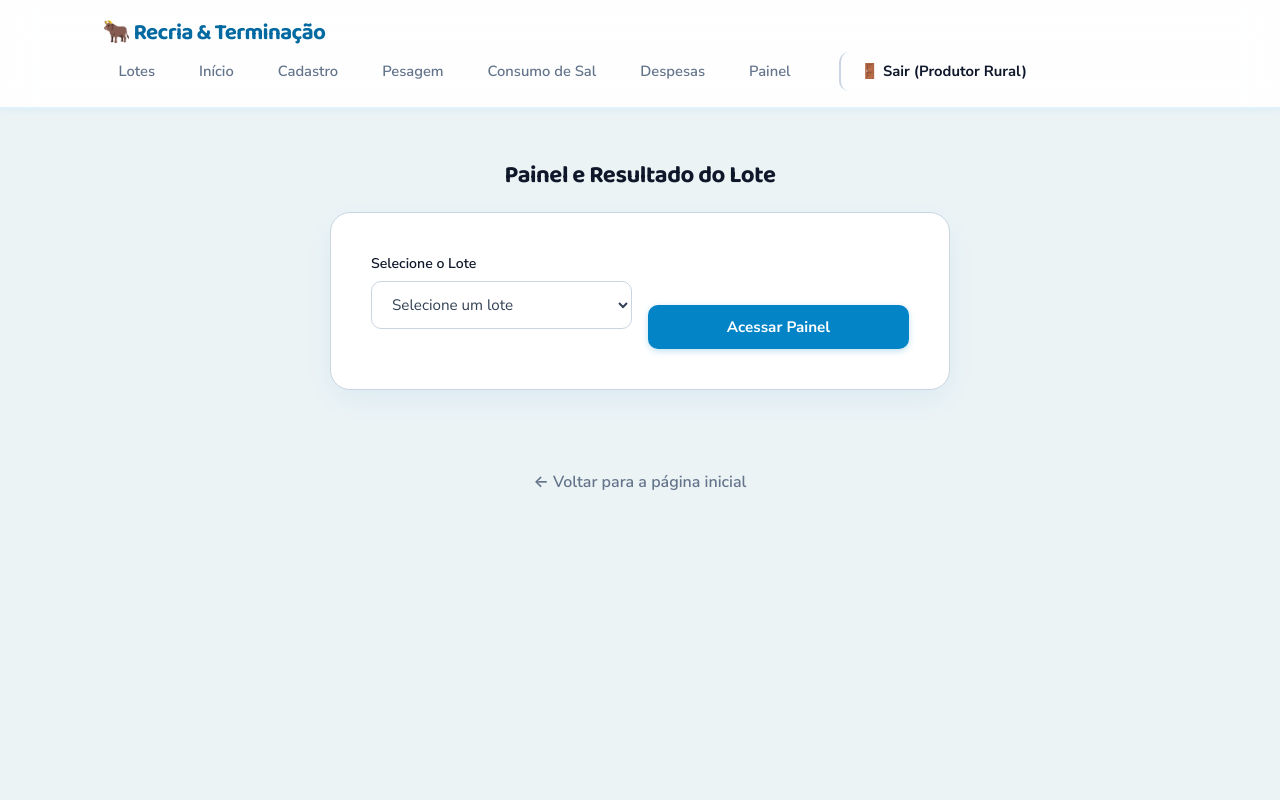
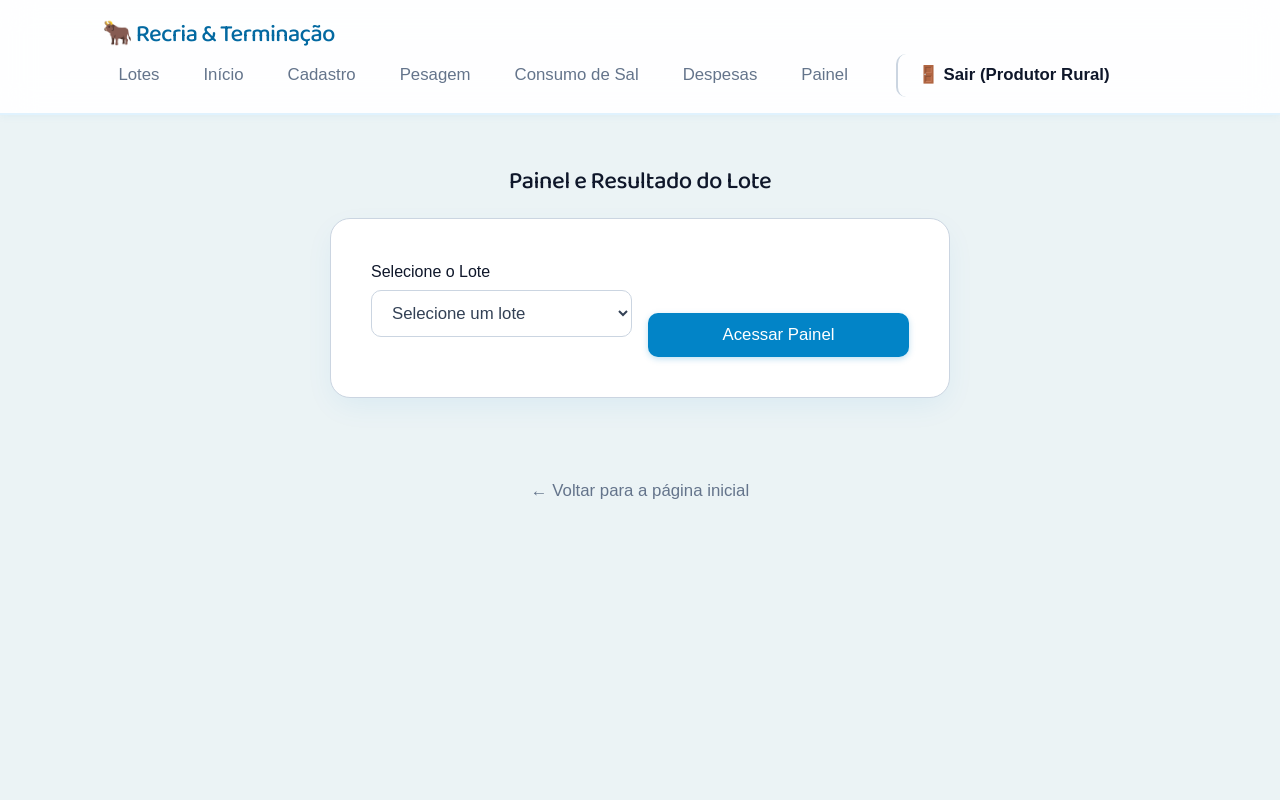
Before and after one commit to tiagosabaini/projeto-software-agro-recria-terminacao, a Flask app: page /painel in a window 1280 px wide. Run offline with Flask 3, Linux system fonts and the light colour scheme; a user stored in the database is signed in; data that the repository does not hold is empty.

Commit message:
aplica fonte customizada Story Script em todo o site mantendo o layout

```diff
--- a/static/style.css
+++ b/static/style.css
@@ -1,3 +1,13 @@
+/* --- DEFINIÇÃO DA FONTE CUSTOMIZADA --- */
+@import url('https://fonts.googleapis.com/css2?family=Nunito+Sans:wght@400;600;700&family=Baloo+2:wght@700;800&display=swap');
+
+/* Se a fonte Story Script for local ou importada, ela será aplicada abaixo */
+.story-script-regular {
+    font-family: "Story Script", sans-serif;
+    font-weight: 400;
+    font-style: normal;
+}
+
 /* --- RESET E BASE --- */
 * {
     box-sizing: border-box;
@@ -33,7 +40,7 @@
 }
 
 body {
-    font-family: 'Nunito Sans', -apple-system, BlinkMacSystemFont, 'Segoe UI', Roboto, sans-serif;
+    font-family: "Story Script", 'Nunito Sans', -apple-system, BlinkMacSystemFont, 'Segoe UI', Roboto, sans-serif;
     background-color: var(--fundo-principal);
     color: var(--texto-corpo);
     line-height: 1.6;
@@ -43,9 +50,9 @@ body {
 }
 
 h1, h2, h3, h4 {
-    font-family: 'Baloo 2', 'Nunito Sans', sans-serif;
+    font-family: "Story Script", 'Baloo 2', 'Nunito Sans', sans-serif;
     color: var(--texto-titulo);
-    font-weight: 700;
+    font-weight: 400;
     text-align: center;
     margin-bottom: 16px;
     letter-spacing: -0.02em;
@@ -70,9 +77,9 @@ h1, h2, h3, h4 {
 }
 
 .navbar-marca {
-    font-family: 'Baloo 2', sans-serif;
-    font-weight: 800;
-    font-size: 1.4rem;
+    font-family: "Story Script", 'Baloo 2', sans-serif;
+    font-weight: 400;
+    font-size: 1.5rem;
     letter-spacing: -0.03em;
     color: var(--azul-escuro);
 }
@@ -84,10 +91,11 @@ h1, h2, h3, h4 {
 }
 
 .navbar-links a {
+    font-family: "Story Script", sans-serif;
     color: var(--texto-suave);
     text-decoration: none;
-    font-size: 0.92rem;
-    font-weight: 600;
+    font-size: 1.05rem;
+    font-weight: 400;
     padding: 8px 16px;
     border-radius: var(--raio-peq);
     transition: var(--transicao);
@@ -250,21 +257,22 @@ button.menu-mobile-btn {
 }
 
 .campo label {
+    font-family: "Story Script", sans-serif;
     display: block;
     margin-bottom: 6px;
-    font-weight: 600;
-    font-size: 0.88rem;
+    font-weight: 400;
+    font-size: 1rem;
     color: var(--texto-titulo);
 }
 
 .campo input,
 .campo select {
+    font-family: "Story Script", sans-serif;
     width: 100%;
     padding: 12px 16px;
     border: 1px solid var(--borda);
     border-radius: var(--raio-peq);
-    font-size: 0.95rem;
-    font-family: inherit;
+    font-size: 1.05rem;
     background-color: #FFFFFF;
     transition: var(--transicao);
     color: var(--texto-corpo);
@@ -287,14 +295,14 @@ button.menu-mobile-btn {
 /* --- BOTÕES CLÍNICOS --- */
 button,
 .botao {
+    font-family: "Story Script", sans-serif;
     background-color: var(--azul-hospitalar);
     color: #FFFFFF;
     border: none;
     padding: 12px 24px;
     border-radius: var(--raio-peq);
-    font-size: 0.95rem;
-    font-weight: 700;
-    font-family: inherit;
+    font-size: 1.05rem;
+    font-weight: 400;
     cursor: pointer;
     display: inline-flex;
     justify-content: center;
@@ -323,13 +331,15 @@ button:active,
 }
 
 .voltar {
+    font-family: "Story Script", sans-serif;
     display: inline-flex;
     align-items: center;
     gap: 6px;
     margin-top: 24px;
     color: var(--texto-suave);
     text-decoration: none;
-    font-weight: 600;
+    font-weight: 400;
+    font-size: 1.05rem;
     transition: var(--transicao);
 }
 
```
Also changed, not shown: other parts of static/style.css (+29 -26 lines).
